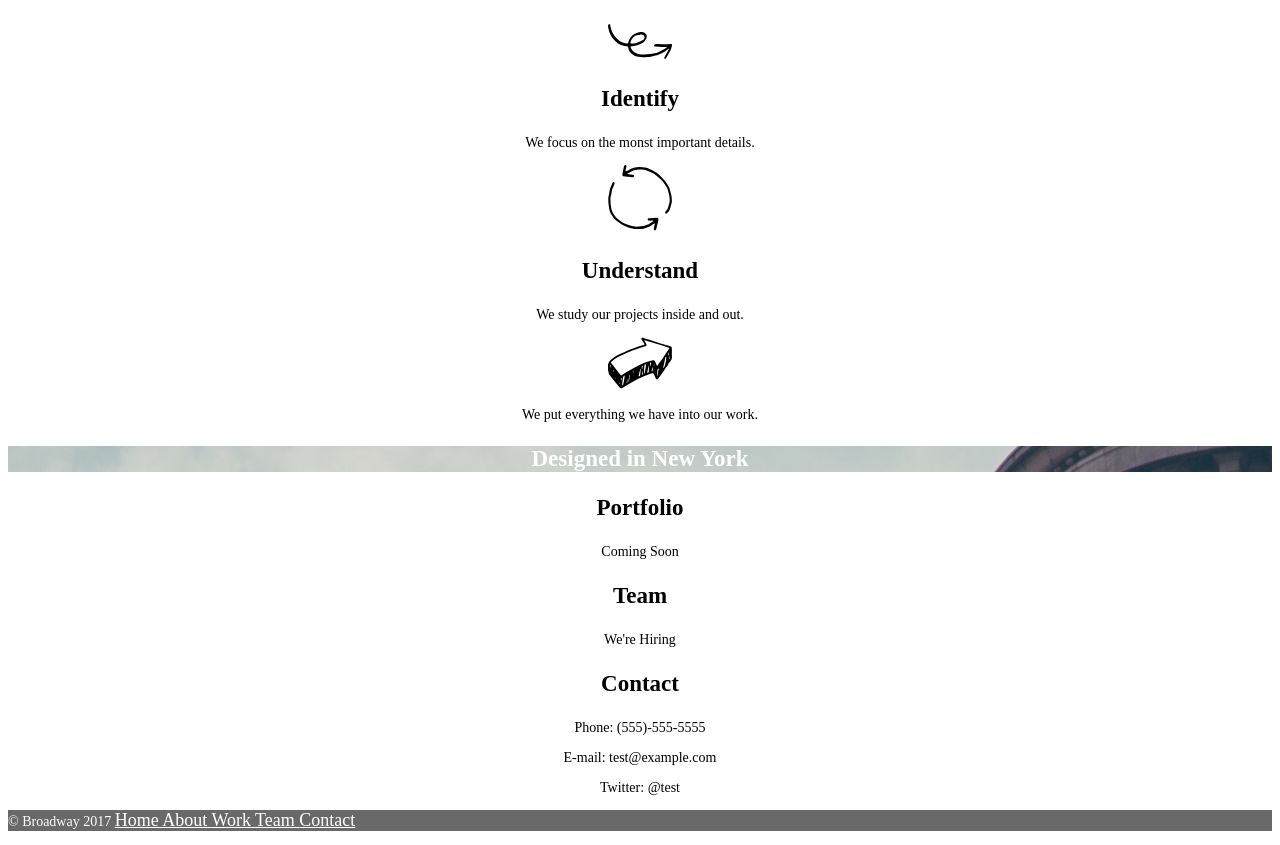
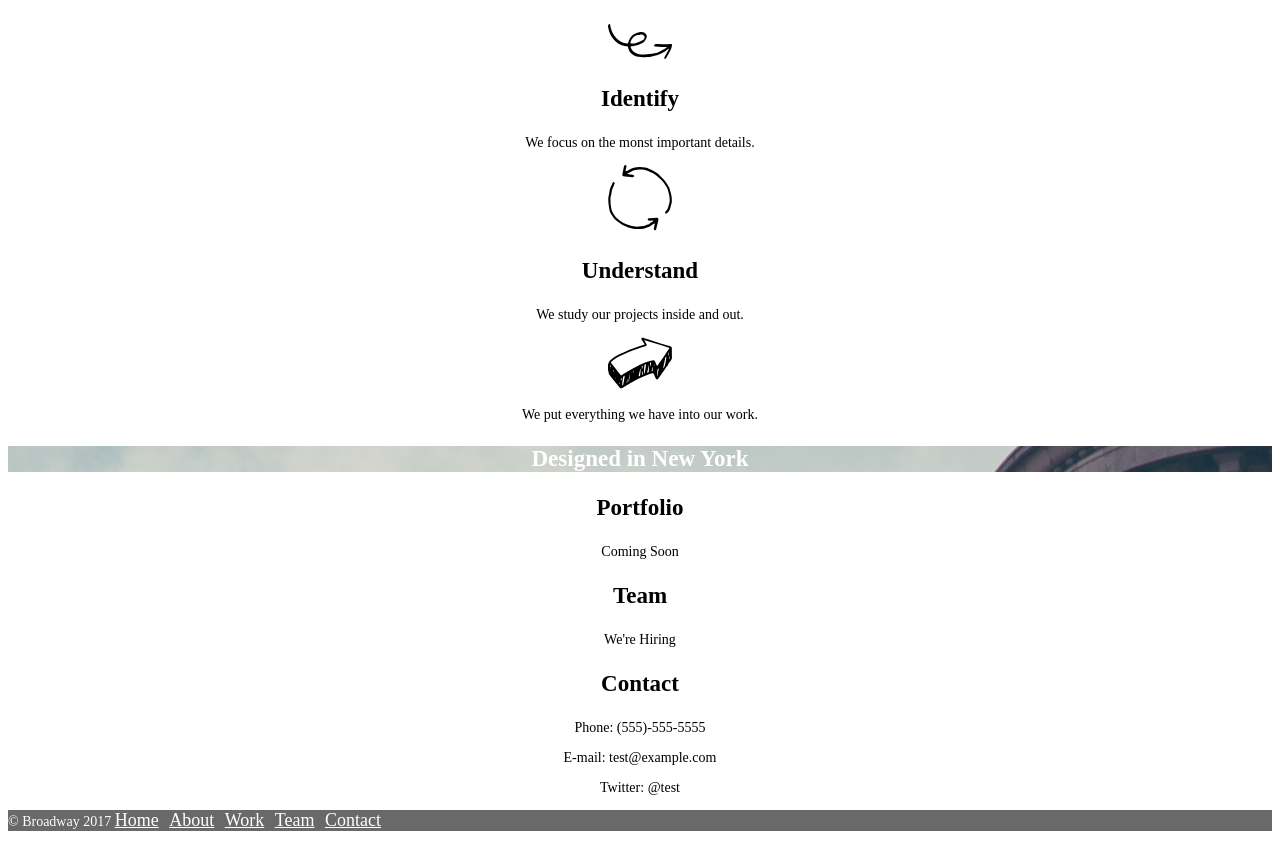
Before and after one commit to alphaseinor/broadway, a plain HTML site: page index.html in a window 1280 px wide. Shown: the part 401-1246 px from the top of the page. Drawn offline with Linux system fonts and the light colour scheme.

Commit message:
added entities for spacing between a on footer.

```diff
--- a/index.html
+++ b/index.html
@@ -42,11 +42,11 @@
     </div>
     <div class="footer">
       <p>© Broadway 2017
-      <a href="#"> Home </a>
-      <a href="#process"> About </a>
-      <a href="#work"> Work </a>
-      <a href="#team"> Team </a>
-      <a href="#contact"> Contact </a></p>
+      <a href="#">Home</a>	&nbsp;
+      <a href="#process">About</a>	&nbsp;
+      <a href="#work">Work</a>	&nbsp;
+      <a href="#team">Team</a>	&nbsp;
+      <a href="#contact">Contact</a></p>
     </div>
   </body>
 </html>
```
